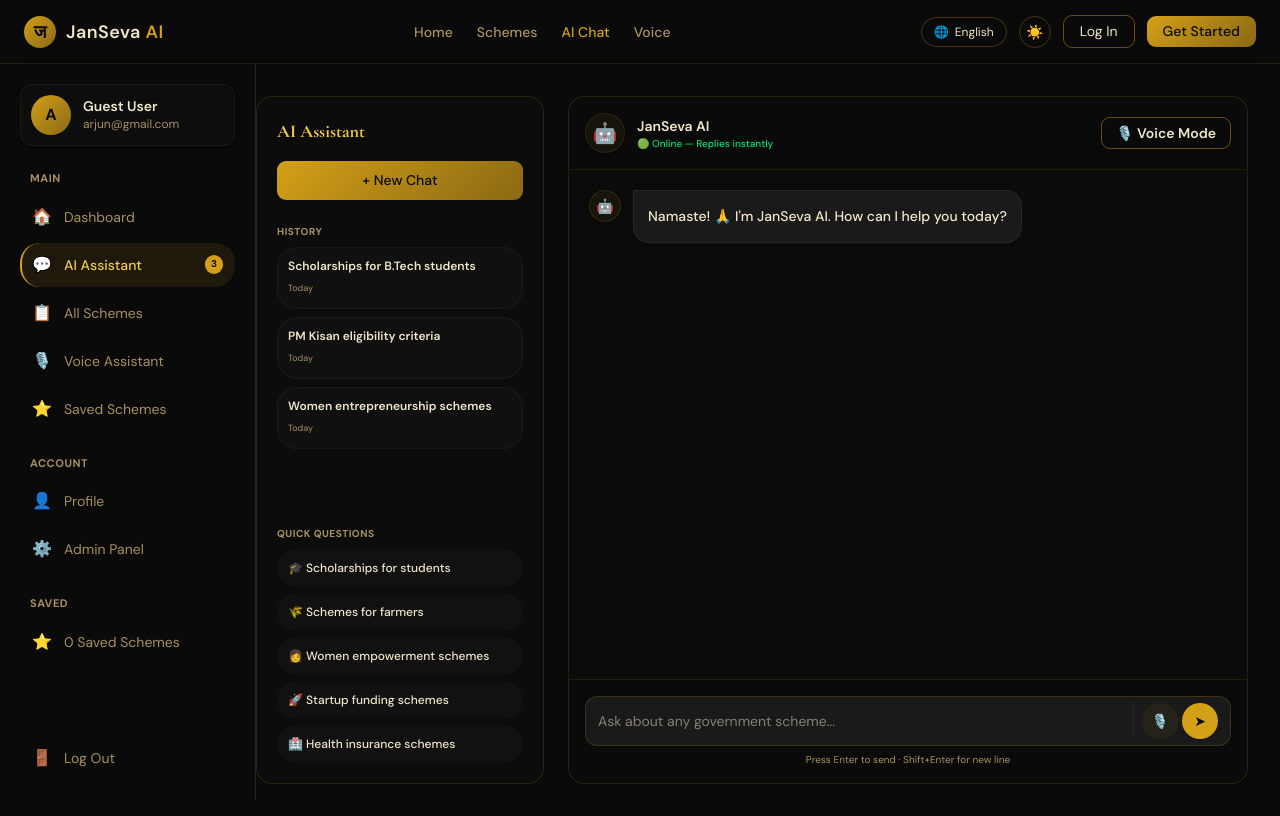
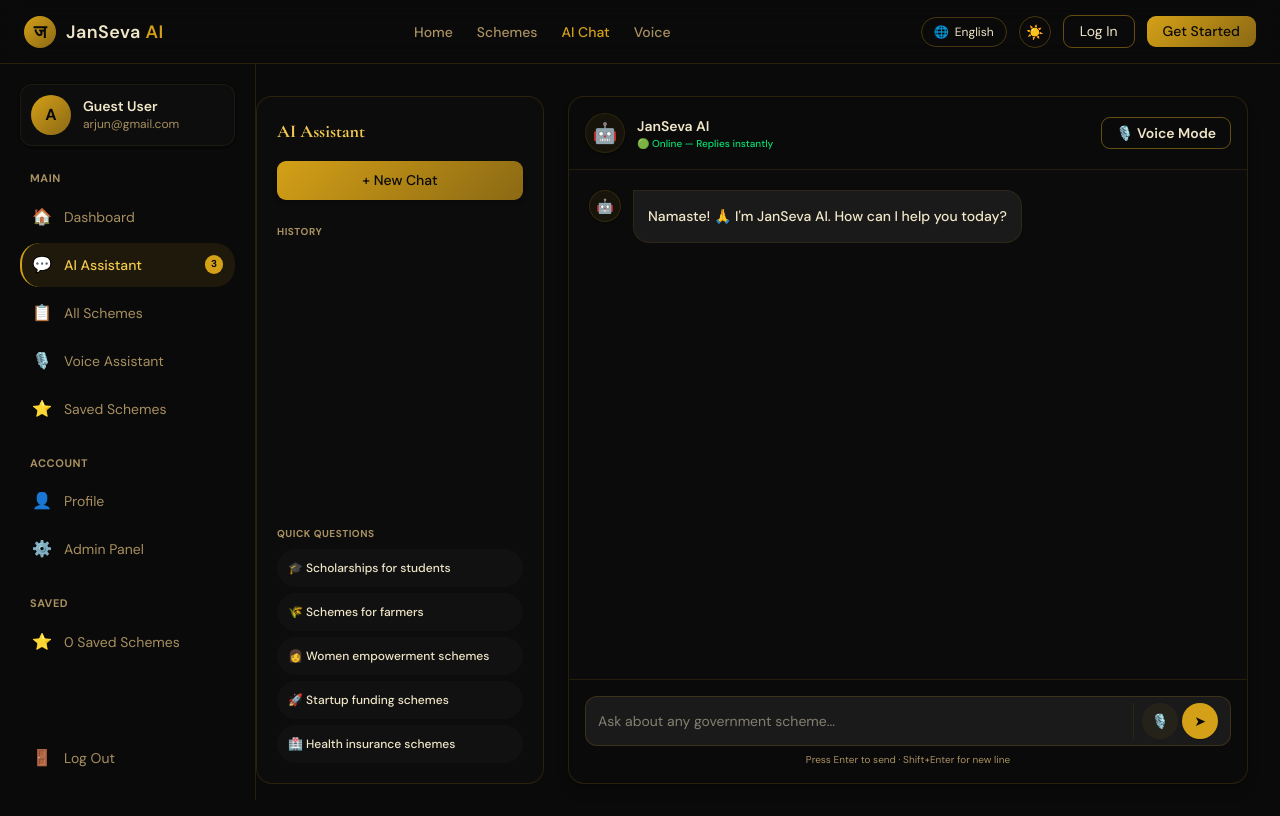
Before and after one commit to Srushti-Kamble14/JanSeva, a Next.js app in the folder frontend/: page /chat in a window 1280 px wide. Built offline with nearby package versions, Linux system fonts and the light colour scheme.

Commit message:
Refactor: Implement chat history functionality with local storage support

```diff
--- a/frontend/src/app/(dashboard)/chat/page.js
+++ b/frontend/src/app/(dashboard)/chat/page.js
@@ -27,6 +27,7 @@ export default function ChatPage() {
   const { theme } = useApp()
   const [input, setInput] = useState('')
   const [micActive, setMicActive] = useState(false)
+  const [history, setHistory] = useState([]);
   const messagesEndRef = useRef(null)
   const router = useRouter()
 
@@ -34,12 +35,33 @@ export default function ChatPage() {
     messagesEndRef.current?.scrollIntoView({ behavior: 'smooth' })
   }, [messages, typing])
 
+  useEffect(() => {
+  const savedHistory = localStorage.getItem("chatHistory");
+
+  if (savedHistory) {
+    setHistory(JSON.parse(savedHistory));
+  }
+}, []);
+
  const handleSend = async (customText = null) => {
   const text = customText || input.trim();
 
   if (!text) return;
 
   addUserMessage(text);
+
+  const updatedHistory = [
+  text,
+  ...history.filter((h) => h !== text),
+].slice(0, 10);
+
+setHistory(updatedHistory);
+
+localStorage.setItem(
+  "chatHistory",
+  JSON.stringify(updatedHistory)
+);
+
 
   if (!customText) {
     setInput("");
@@ -103,21 +125,31 @@ const handleSuggested = (s) => {
         <h3 className="font-serif text-lg font-bold text-[#F2C94C] mb-4">AI Assistant</h3>
         <button
           className="btn-gold !py-2.5 !w-full text-xs font-semibold mb-6 shadow-md cursor-pointer"
-          onClick={clear}
+         onClick={() => {
+  clear();
+  setHistory([]);
+  localStorage.removeItem("chatHistory");
+}}
         >
           + New Chat
         </button>
 
         <div className="text-[10px] font-bold uppercase tracking-wider text-[#A89060] mb-2">History</div>
         <div className="flex-1 overflow-y-auto space-y-2 mb-6 max-h-[160px] lg:max-h-none">
-          {['Scholarships for B.Tech students', 'PM Kisan eligibility criteria', 'Women entrepreneurship schemes'].map((h, i) => (
-            <div
-              key={i}
-              className="p-2.5 rounded-lg bg-white/[0.02] border border-[rgba(212,160,23,0.06)] hover:bg-[rgba(212,160,23,0.04)] cursor-pointer transition-colors"
-            >
-              <p className="text-xs font-semibold truncate text-[#F0E6C8]">{h}</p>
-              <span className="text-[9px] text-[#A89060]">Today</span>
-            </div>
+         {history.map((h, i) => (
+           <div
+  key={i}
+  onClick={() => handleSend(h)}
+  className="p-2.5 rounded-lg bg-white/[0.02] border border-[rgba(212,160,23,0.06)] hover:bg-[rgba(212,160,23,0.04)] cursor-pointer transition-colors"
+>
+  <p className="text-xs font-semibold truncate text-[#F0E6C8]">
+    {h}
+  </p>
+
+  <span className="text-[9px] text-[#A89060]">
+    Previous Search
+  </span>
+</div>
           ))}
         </div>
 
```
